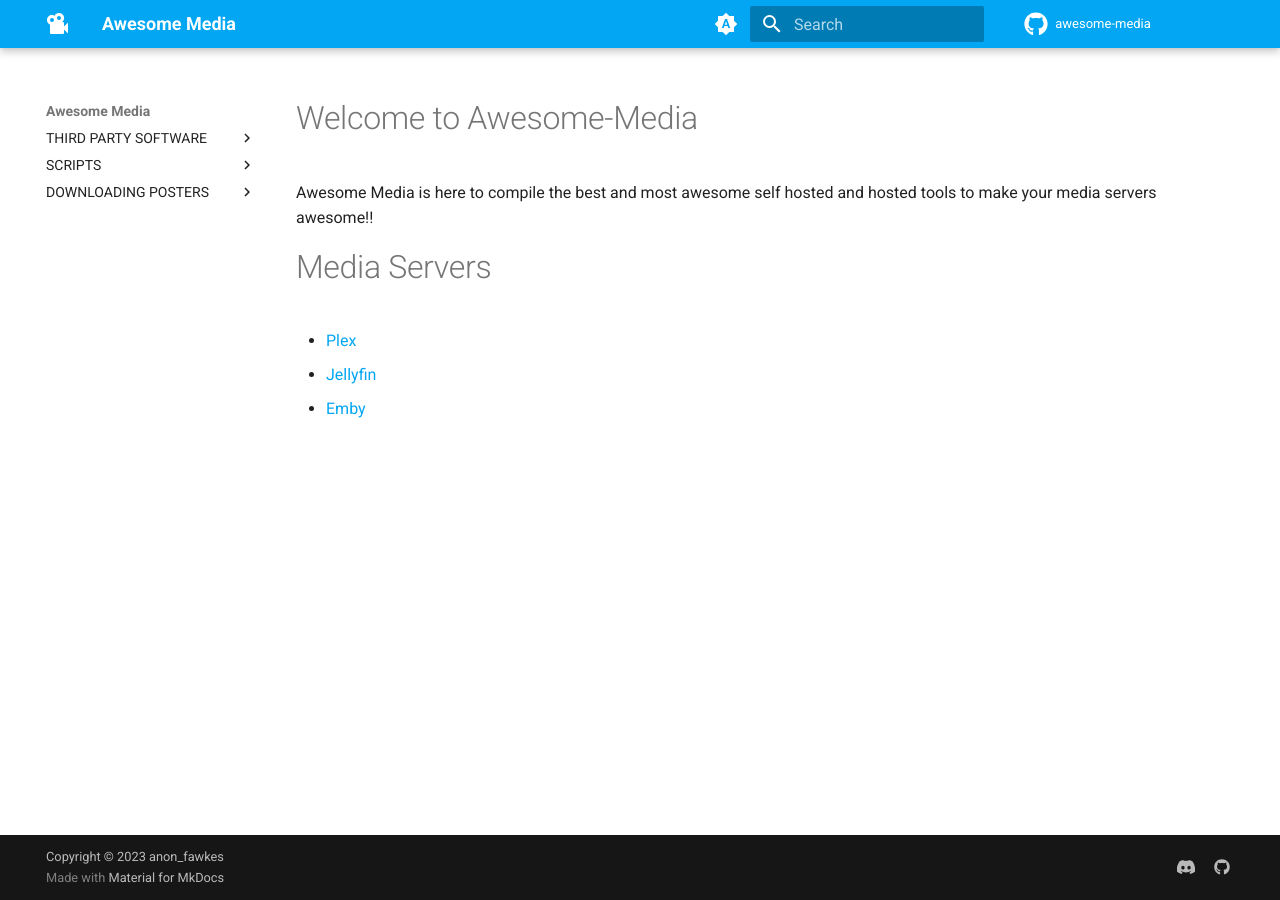
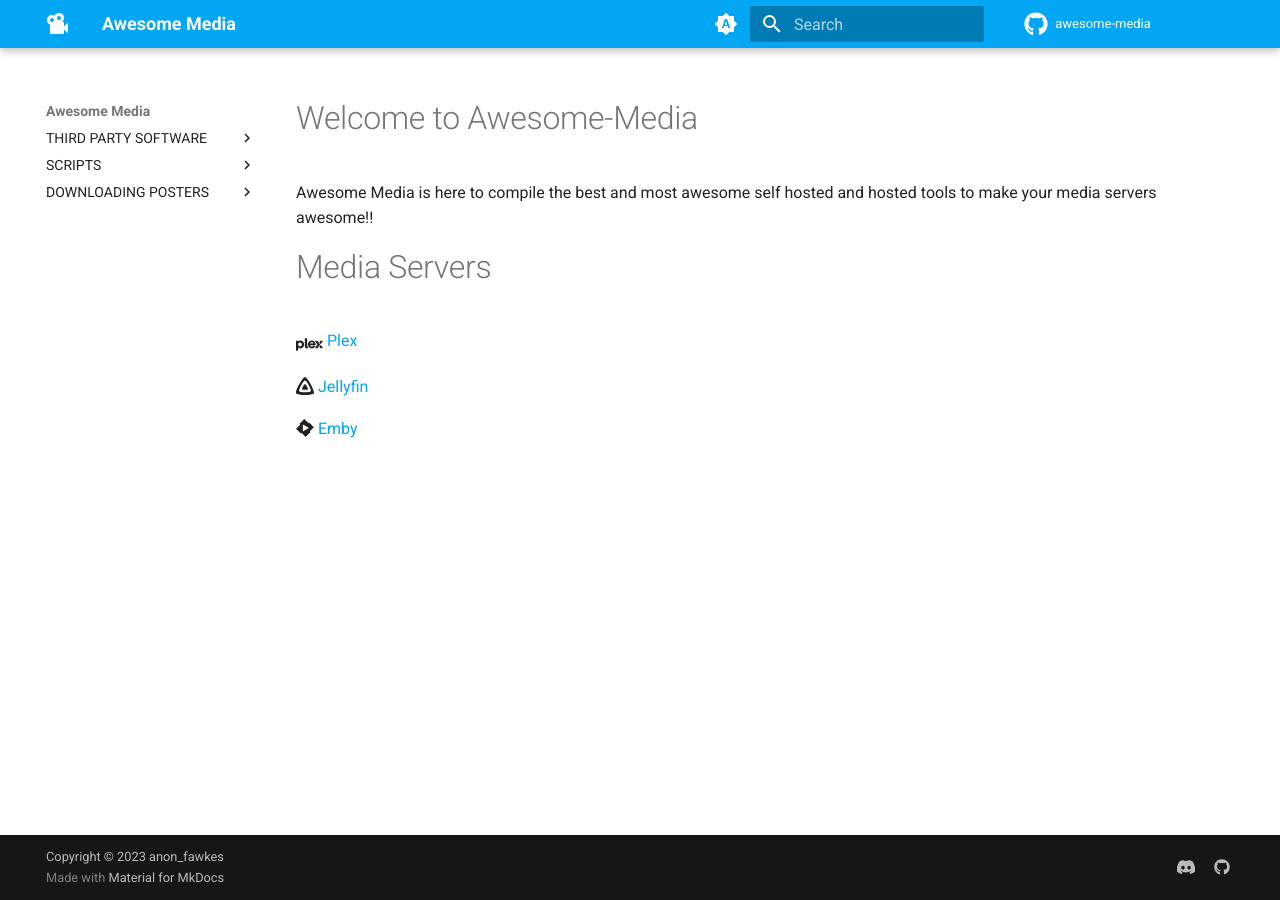
Before and after one commit to JohnFawkes/awesome-media, an MkDocs documentation site: the page built from docs/index.md, in a window 1280 px wide. Built offline with MkDocs 1.6.1 and Material for MkDocs 9.7.7, drawn with Linux system fonts in a browser that asks for light colours; comment, search, counter and statistics services are not loaded.

Commit message:
Add icons to homepage

```diff
--- a/docs/requirements.txt
+++ b/docs/requirements.txt
@@ -1,4 +1,4 @@
-#git+https://${GH_TOKEN}@github.com/squidfunk/mkdocs-material-insiders.git
+git+https://${GH_TOKEN}@github.com/squidfunk/mkdocs-material-insiders.git
 mkdocs-glightbox
 mkdocs-include-markdown-plugin
 jinja2
--- /dev/null
+++ b/docs/stylesheets/extra.css
@@ -0,0 +1,15 @@
+.simpleplex {
+  font-size: 1.5em;
+  position: relative;
+
+}
+
+.simplejellyfin {
+  font-size: 1em;
+  position: relative;
+}
+
+.simpleemby {
+  font-size: 1em;
+  position: relative;
+}
--- a/mkdocs.yml
+++ b/mkdocs.yml
@@ -120,6 +120,8 @@
   - footnotes
 #  - toc:
 #      permalink: true
+extra_css:
+  - stylesheets/extra.css
 nav:
 #  - AWESOME MEDIA:
 #    - index.md
```
Also changed, not shown: docs/index.md (+5 -3 lines).
